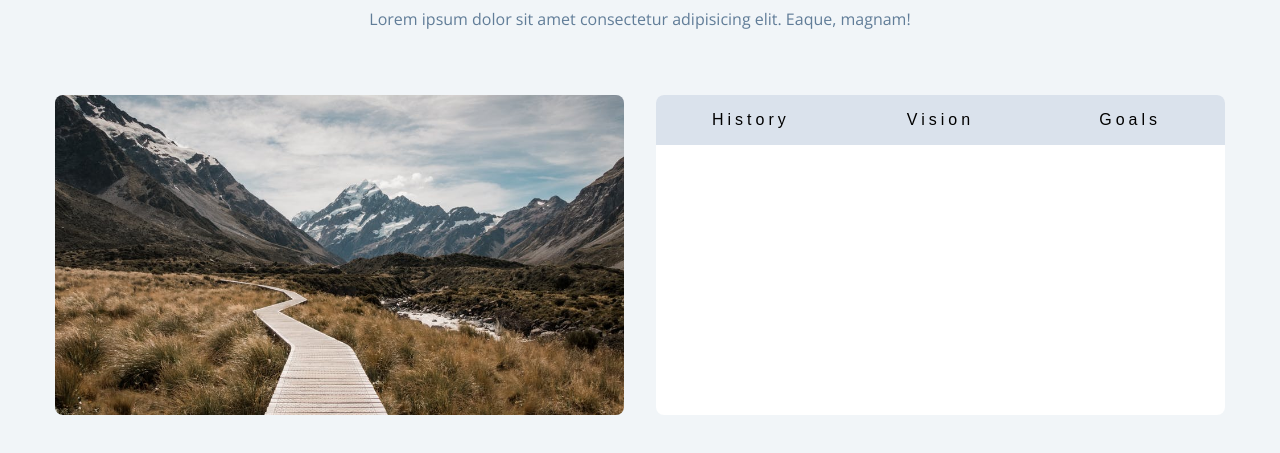
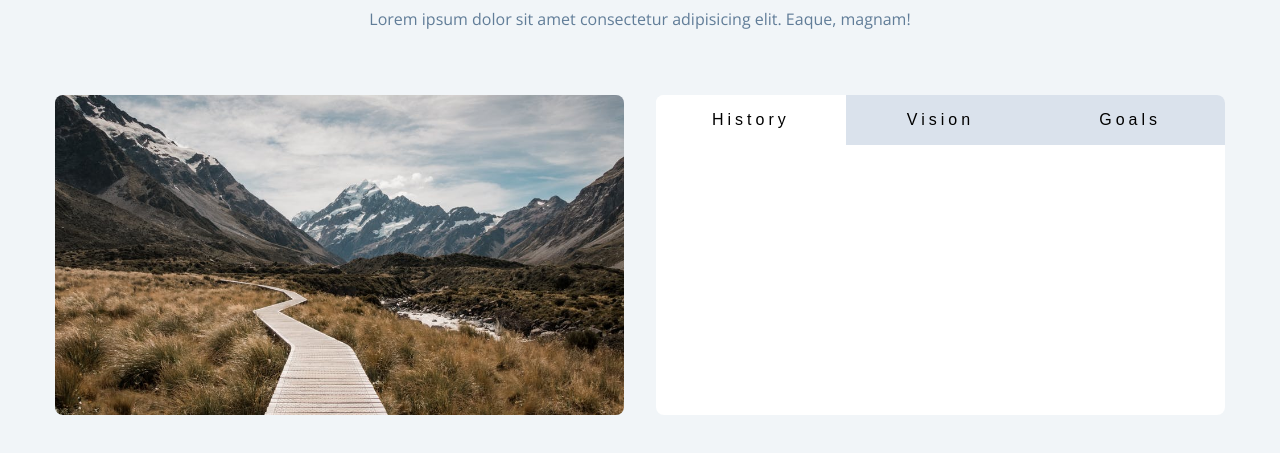
Before and after one commit to KennedyMungai/RandomJavascriptProjects, a plain HTML site: page Tabs/index.html in a window 1280 px wide. Shown: the part 45-498 px from the top of the page. Drawn offline with nearby package versions, Linux system fonts and the light colour scheme.

Commit message:
Gave the history button a css class of active

```diff
--- a/Tabs/index.html
+++ b/Tabs/index.html
@@ -25,7 +25,7 @@
       <article class="about">
         <!-- btn container -->
         <div class="btn-container">
-          <button class="tab-btn" data-id="history">history</button>
+          <button class="tab-btn active" data-id="history">history</button>
           <button class="tab-btn" data-id="vision">vision</button>
           <button class="tab-btn" data-id="goals">goals</button>
         </div>
```
